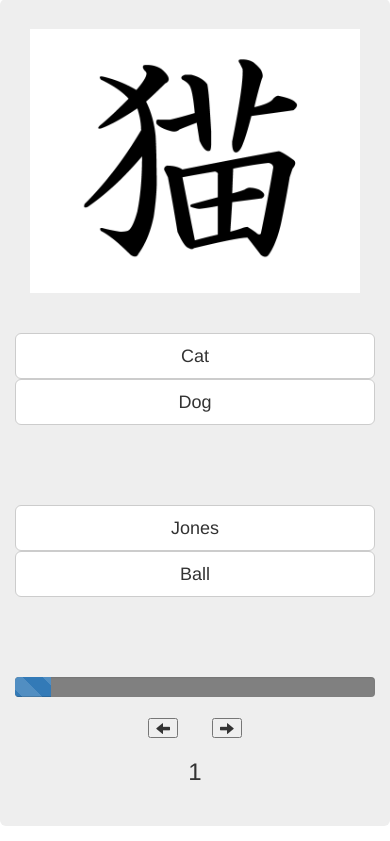
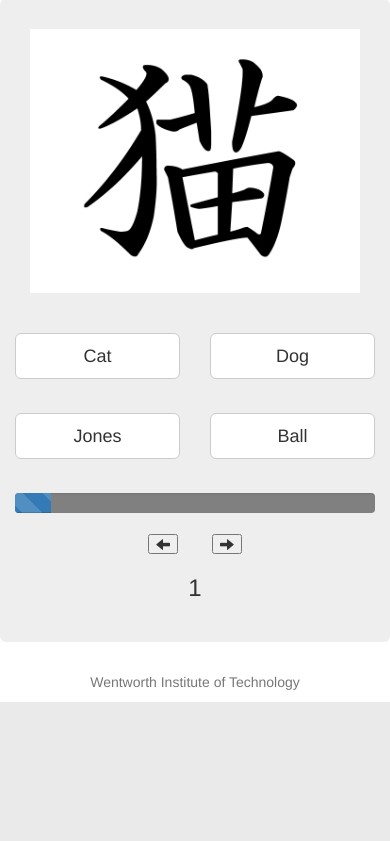
Before and after one commit to wolfborg/Kanji2000-Website, a PHP site: page /dashboard.php in a window 390 px wide. Shown: the part 308-1149 px from the top of the page. After the commit the page ends 1010 px from the top, so only its background shows below. Run offline with PHP 8.4, Linux system fonts and the light colour scheme.

Commit message:
Responsive Design Tweaks

```diff
--- a/dashboard.php
+++ b/dashboard.php
@@ -68,18 +68,18 @@
  		</div>
 
 		<div class="row" align="center">
-			<div class="col-lg-6">
+			<div class="col-lg-6 col-md-6 col-sm-6 col-xs-6">
 				<button id="A" type="button" class="btn btn-lg btn-default customButton">Cat</button>
 			</div>
-			<div class="col-lg-6">
+			<div class="col-lg-6 col-md-6 col-sm-6 col-xs-6">
 				<button id="B" type="button" class="btn btn-lg btn-default customButton">Dog</button>
 			</div>
 			<br><br><br><br>
 
-			<div class="col-lg-6">
+			<div class="col-lg-6 col-md-6 col-sm-6 col-xs-6">
 				<button id="C" type="button" class="btn btn-lg btn-default customButton">Jones</button>
 			</div>
-			<div class="col-lg-6">
+			<div class="col-lg-6 col-md-6 col-sm-6 col-xs-6">
 				<button id="D" type="button" class="btn btn-lg btn-default customButton">Ball</button>
 			</div>
 			<br><br><br><br>
@@ -93,7 +93,7 @@
 		<div class="row" align="center">
 		  <div class="col-sm-6 glyphicon glyphicon-" align="center"><button id="backButton" class=glyphicon-arrow-left></button></div>
 		 <div class="col-sm-6 glyphicon glyphicon-" align="center"><button id="nextButton" class=glyphicon-arrow-right></button></div>
-		 <div class="col-sm-6 col-lg-12 col-md-offset-3 col-sm-offset-3">
+		 <div class="col-sm-6 col-lg-12 col-sm-offset-3 col-md-offset-3 col-lg-offset-0">
 		 	<h3 id="numberQuestion"> 1 </h3>
 		 </div>
 		 <div class="col-sm-12"></div>
```
